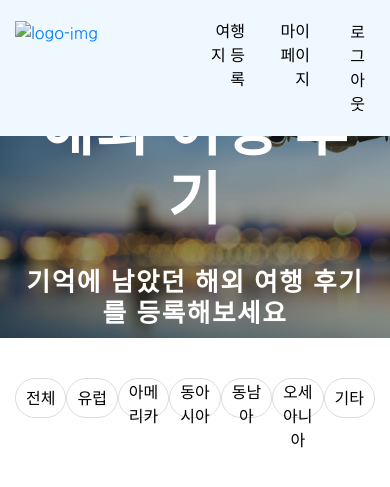
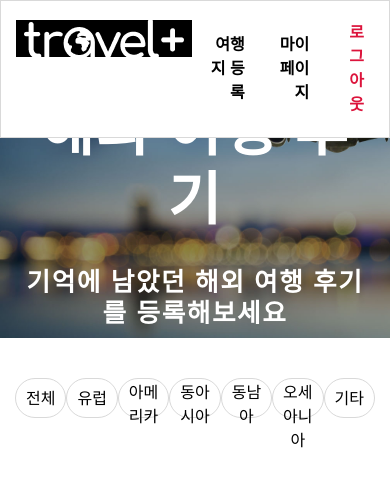
Before and after one commit to travel-review/99-travel, a Flask app: page /landing in a window 390 px wide. Shown: the top 487 px of the page. Run offline with Flask 2, Linux system fonts and the light colour scheme; some libraries are stand-ins or nearby versions.

Commit message:
Update Styles & Responsive Styles

```diff
--- a/static/style.css
+++ b/static/style.css
@@ -14,6 +14,7 @@
     background-image: url(../static/testAssets/background.jpg);
     background-size: cover;
     background-position: center;
+    max-height: 400px
 }
 
 .header-img h1 {
@@ -108,13 +112,37 @@ header {
     width: 100%;
     padding-top: 1.2em;
     padding-bottom: 1.2em;
-    background-color: aliceblue;
+    background-color: #fff;
     z-index: 3;
+    border: #d9d9d9 solid 1px;
+}
+
+header .col-2 {
+    display:flex;
+    justify-content: flex-end;
+    align-items: center;
+}
+
+.header-logo {
+    display: flex;
+    justify-content: center;
+    align-items: center;
+    background-color: #000;
+    width: 11em;
+    padding: 0.7em;
+    height: 2.3em;
 }
 
 a {
     display: block;
     text-align: right;
+    color: #000;
+    text-decoration: none;
+    font-weight: 700;
+}
+
+header a:hover {
+    transform:scale(1.1);
     color: #000;
     text-decoration: none;
 }
@@ -132,13 +160,25 @@ a {
     text-align: right;
 }
 
+.logout-btn button {
+    font-weight: 700;
+    color: #dc143c;
+}
+
+.logout-btn button:hover {
+    transform:scale(1.1);
+    color: #dc143c;
+    text-decoration: none;
+}
+
+
 /* ---- detail page ----- */
 .detail-title {
     display: flex;
     justify-content: center;
     align-items: center;
     font-weight: 700;
-    margin-top: 2em;
+    margin-top: 3em;
 }
 
 .img-group {
--- a/templates/base.html
+++ b/templates/base.html
@@ -101,7 +101,7 @@
     <div class="container">
         <div class="row">
             <div class="col-6">
-                <a href="/" class="header-logo"><img src="" alt="logo-img"></a>
+                <a href="/" class="header-logo"><img src="../static/testAssets/logo.png" alt="logo-img"></a>
             </div>
             <div class="col-2">
                 <a href="/upload" class="header-nav">여행지 등록</a>
--- a/templates/detail.html
+++ b/templates/detail.html
@@ -25,10 +25,8 @@
                         </div>
                     </div>
                 </div>
-                <div class="row">
-                    <div class="col-12">
+                <div class="col-12 detail-desc-center">
                         <p class="detail-desc">{{ place.description }}</p>
-                    </div>
                 </div>
             </div>
         </div>
--- a/templates/landing.html
+++ b/templates/landing.html
@@ -29,9 +29,10 @@
         </nav>
         <section class="post-card-group">
             <div class="container">
-                <div class="row">
+                <div class="container-fluid">
+                    <div class="row">
                     {% for place in places %}
-                        <div class="col-3 col-md-4">
+                        <div class="col-lg-4 col-md-6">
                             <a class="post-card">
                                 <div class="img-group">
                                     <img class="card-img-top" onclick="location.href='/detail/{{ place._id }}'"
@@ -55,6 +56,7 @@
                         </div>
                     {% endfor %}
                 </div>
+                </div>
             </div>
         </section>
     </main>
--- a/templates/login.html
+++ b/templates/login.html
@@ -2,7 +2,6 @@
 <html lang="en">
 <head>
     <meta charset="UTF-8">
-
     <title>로그인페이지</title>
     <link rel="stylesheet" href="../static/style.css">
     <script src="https://ajax.googleapis.com/ajax/libs/jquery/3.4.1/jquery.min.js"></script>
@@ -41,16 +40,16 @@
         <div class="container">
             <div class="row travel-group">
                 <div class="col-12">
-                    <h1>Travel-Reviews</h1>
+                    <h1>Travel-Reviews 로그인</h1>
                 </div>
                 <div class="col-12">
                     <div class="login-group">
                         <input type ="username" id="userid" name = "username" placeholder="User ID" class="sign-input"><br><br>
                         <input type ="password" id="userpw" name = "password" placeholder="User Password" class="sign-input"><br><br>
-                        <button type = "submit" onclick="login()" class="box-btn">로그인</button>
                     </div>
                 </div>
                 <div class="col-12">
+                    <button type = "submit" onclick="login()" class="box-btn login-box">로그인</button>
                     <button class="box-btn">
                         <a href="/signup">회원가입</a>
                     </button>
--- a/templates/mypage.html
+++ b/templates/mypage.html
@@ -9,7 +9,7 @@
                         <h3>내가 소개한 여행지</h3>
                     </div>
                     {% for place in submitted_places %}
-                        <div class="col-12">
+                        <div class="col-lg-4 col-md-6">
                             <div class="my-post-group">
                                 <img
                                  {% if "/" in place.img_url %} src="{{ place.img_url }}"
@@ -29,7 +29,7 @@
                         <h3>내가 좋아요 한 여행지</h3>
                     </div>
                     {% for place in like_places %}
-                        <div class="col-12">
+                        <div class="col-lg-4 col-md-6">
                             <div class="my-like-group">
                                 <img
                                  {% if "/" in place.img_url %} src="{{ place.img_url }}"
```
Also changed, not shown: other parts of static/style.css (+73 -44 lines), templates/signup.html (+7 -7 lines), static/testAssets/logo.png (added).
